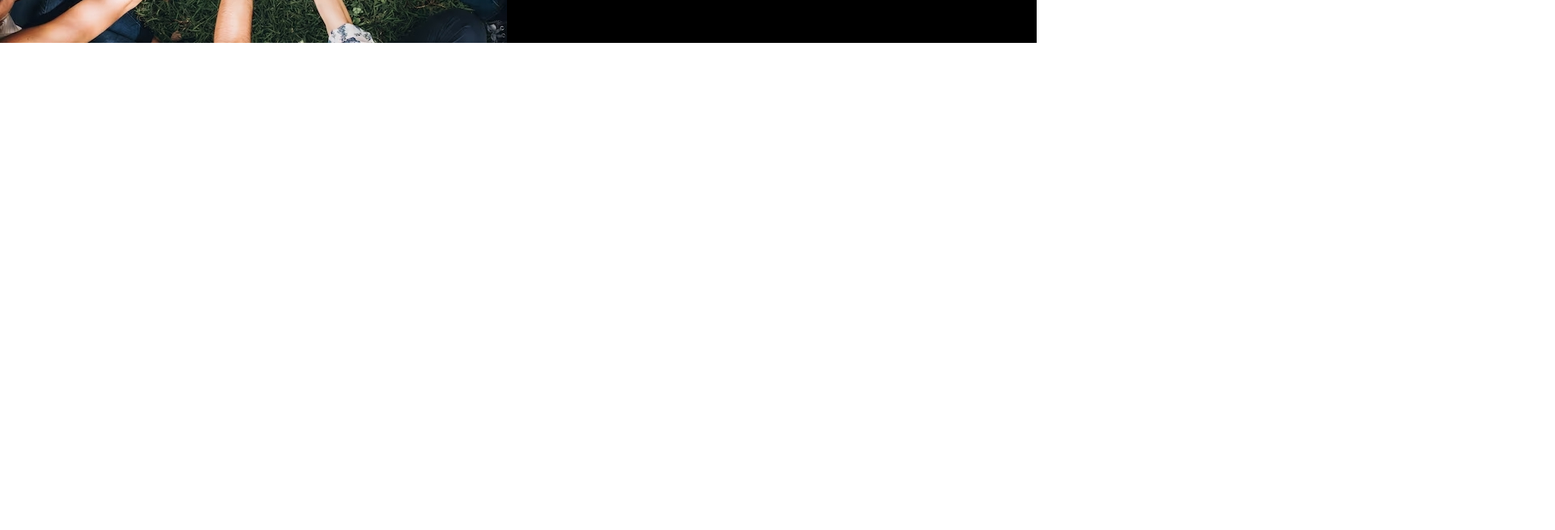
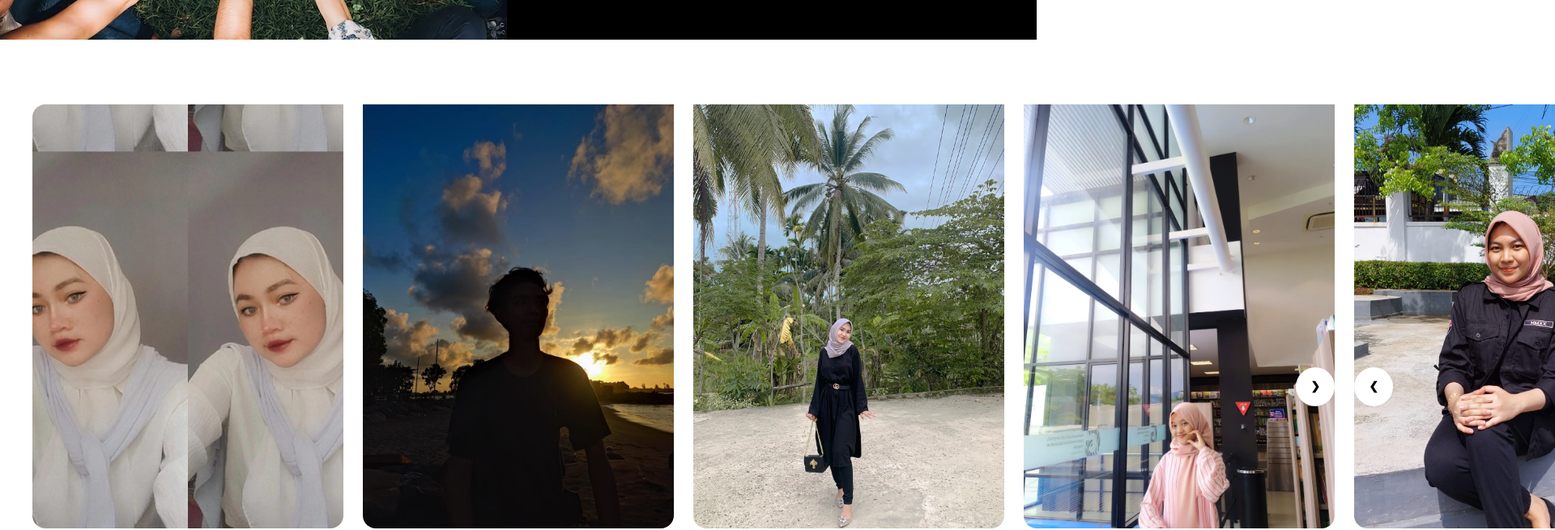
Before and after one commit to BeCipes/Web-Development, a React (Vite) app: page /about in a window 1280 px wide. Shown: the part 1080-1735 px from the top of the page at 81% size, 1920 px wide, since content can reach past the window. Before the commit the page ends 1133 px from the top, so only its background shows below. Built offline with nearby package versions, Linux system fonts and the light colour scheme.

Commit message:
tambah carousel

```diff
--- a/src/Pages/About.jsx
+++ b/src/Pages/About.jsx
@@ -29,7 +29,7 @@ const About = () => {
               langkah, dan pengembangan keterampilan dasar memasak.
             </h3>
             <h2 className="font-poppins">Kapanpun. Dimanapun</h2>
-            <button className=" bg-lime-500 mt-8 rounded-full px-8 h-8">Panduan Pengguna</button>
+            <button className=" bg-lime-500 mt-7 rounded-full px-8 h-8">Panduan Pengguna</button>
           </div>
           <div className="w-1/2 flex-1  pl-40">
             <img
@@ -71,6 +71,162 @@ const About = () => {
         </div>
 
       </div>
+      <div className="carousel relative rounded-box mx-10 space-x-6  font-poppins mt-20" style={{ zIndex: 0 }}>
+      <div id="slide1" className="carousel-item relative">
+        <div className="card card-compact w-96 ">
+          <figure className="h-3/4">
+            <img
+              src="public/assets/foto kelompok/dila.jpg"
+              alt="Shoes"
+              className="w-full h-full object-cover"
+            />
+          </figure>
+        </div>
+      </div>
+
+      <div id="slide2" className="carousel-item relative">
+        <div className="card card-compact w-96 ">
+          <figure className="h-3/4">
+            <img
+              src="public/assets/foto kelompok/alfin.jpeg"
+              alt="Shoes"
+              className="w-full h-full object-cover"
+            />
+          </figure>
+        </div>
+      </div>
+
+      <div id="slide3" className="carousel-item relative">
+        <div className="card card-compact w-96 ">
+          <figure className="h-3/4">
+            <img
+              src="public/assets/foto kelompok/aina fazla.jpg"
+              alt="Shoes"
+              className="w-full h-full object-cover"
+            />
+          </figure>
+        </div>
+      </div>
+
+      <div id="slide4" className="carousel-item relative">
+        <div className="card card-compact w-96 ">
+          <figure className="h-3/4">
+            <img
+              src="public/assets/foto kelompok/rizka hilmi.jpg"
+              alt="Shoes"
+              className="w-full h-full object-cover"
+            />
+          </figure>
+        </div>
+        <div className="absolute top-1/2 transform -translate-y-1/2 right-0">
+          <a href="#slide8" className="btn btn-circle text-black bg-white border-none hover:bg-white">
+            ❯
+          </a>
+        </div>
+      </div>
+
+      <div id="slide5" className="carousel-item relative">
+        <div className="card card-compact w-96 ">
+          <figure className="h-3/4">
+            <img
+              src="public/assets/foto kelompok/kayla.jpg"
+              alt="Shoes"
+              className="w-full h-full object-cover"
+            />
+          </figure>
+        </div>
+        <div className="absolute top-1/2 transform -translate-y-1/2 left-0">
+          <a href="#slide1" className="btn btn-circle text-black bg-white border-none hover:bg-white">
+            ❮
+          </a>
+        </div>
+      </div>
+
+      <div id="slide6" className="carousel-item relative">
+        <div className="card card-compact w-96 ">
+          <figure className="h-3/4">
+            <img
+              src="public/assets/foto kelompok/mutiara sabrina.jpg"
+              alt="Shoes"
+              className="w-full h-full object-cover"
+            />
+          </figure>
+        </div>
+      </div>
+
+      <div id="slide7" className="carousel-item relative">
+        <div className="card card-compact w-96 ">
+          <figure className="h-3/4">
+            <img
+              src="public/assets/foto kelompok/austin.jpg"
+              alt="Shoes"
+              className="w-full h-full object-cover"
+            />
+          </figure>
+        </div>
+      </div>
+
+      <div id="slide8" className="carousel-item relative">
+        <div className="card card-compact w-96 ">
+          <figure className="h-3/4">
+            <img
+              src="public/assets/foto kelompok/adit.jpg"
+              alt="Shoes"
+              className="w-full h-full object-cover"
+            />
+          </figure>
+          </div>
+        <div className="absolute top-1/2 transform -translate-y-1/2 right-0">
+          <a href="#slide12" className="btn btn-circle text-black bg-white border-none hover:bg-white">
+            ❯
+          </a>
+        </div>
+      </div>
+
+      <div id="slide9" className="carousel-item relative">
+        <div className="card card-compact w-96 ">
+          <figure className="h-3/4">
+            <img
+              src="public/assets/foto kelompok/firdaus.jpg"
+              alt="Shoes"
+              className="w-full h-full object-cover"
+            />
+          </figure>
+        </div>
+        <div className="absolute top-1/2 transform -translate-y-1/2 left-0">
+          <a href="#slide5" className="btn btn-circle text-black bg-white border-none hover:bg-white">
+            ❮
+          </a>
+        </div>
+      </div>
+
+      <div id="slide10" className="carousel-item relative rounded-box mx-10 ...">
+        <div className="card card-compact w-96 ">
+          <figure className="h-3/4">
+            <img
+              src="public/assets/foto kelompok/ikhsan.jpg"
+              alt="Shoes"
+              className="w-full h-full object-cover"
+            />
+          </figure>
+        </div>
+      </div>
+
+      <>
+  <div id="slide11" className="carousel-item relative rounded-box mx-10 ...">
+    <div className="card card-compact w-96">
+      <figure className="h-3/4">
+        <img
+          src="public/assets/foto kelompok/dito.jpg"
+          alt="Shoes"
+          className="w-full h-full object-cover"
+        />
+      </figure>
+    </div>
+  </div>
+</>
+
+    </div>
     </>
   );
 };
```
